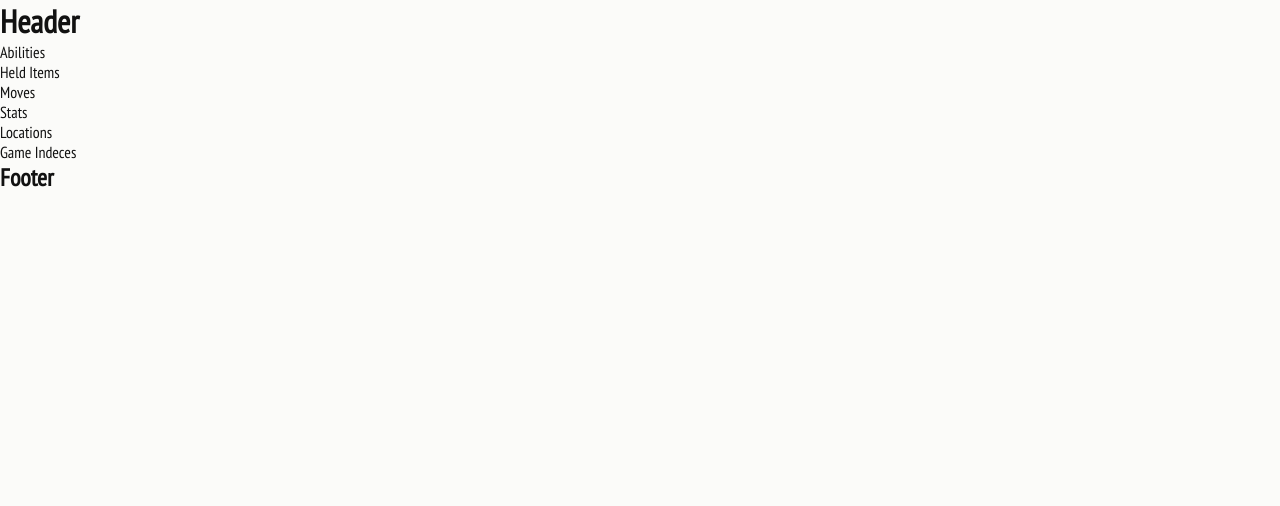
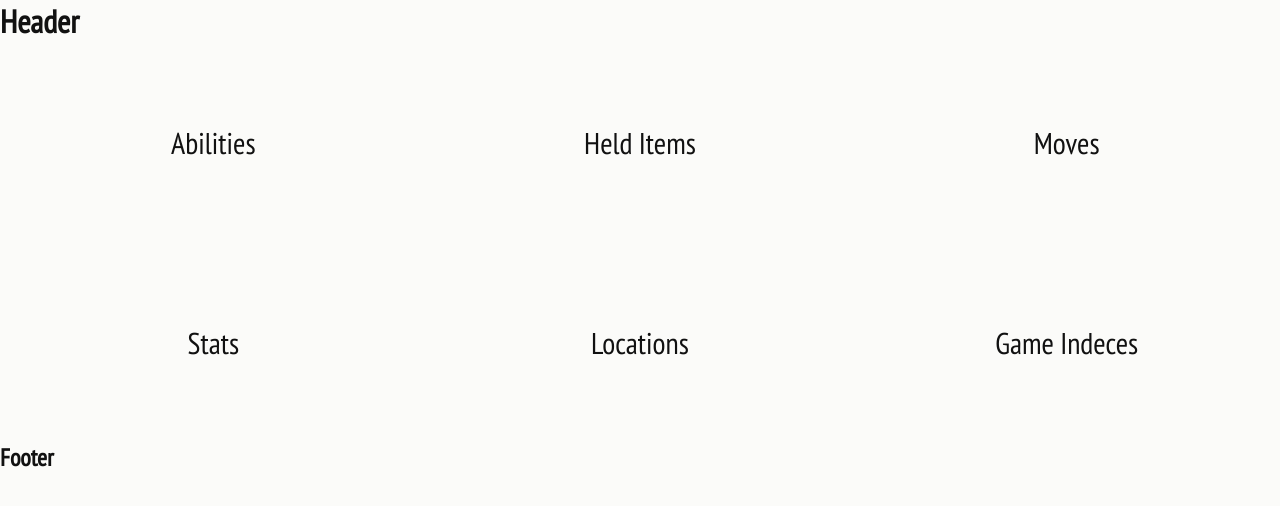
Before and after one commit to pradow/pokefetch, a Next.js app: page /pokefetch/pokemon/CharacterInfo in a window 1280 px wide. Shown: the top 506 px of the page. Built offline with nearby package versions, Linux system fonts and the light colour scheme.

Commit message:
start CharacterInfo grid design

```diff
--- /dev/null
+++ b/styles/partials/_character-info.scss
@@ -0,0 +1,19 @@
+.character-info {
+  display: grid;
+  grid-template-columns: repeat(3, 1fr);
+  grid-template-rows: repeat(2, 200px);
+}
+
+.character-category {
+  display: flex;
+  align-items: center;
+  justify-content: center;
+  font-size: 30px;
+  cursor: pointer;
+  transition: all 0.3s ease-in-out;
+}
+
+.character-category:hover {
+  background-color: $purple-500;
+  color: $white-500;
+}
--- a/styles/styles.scss
+++ b/styles/styles.scss
@@ -3,3 +3,4 @@
 @import "partials/global";
 @import "partials/home";
 @import "partials/character-page";
+@import "partials/character-info";
```
